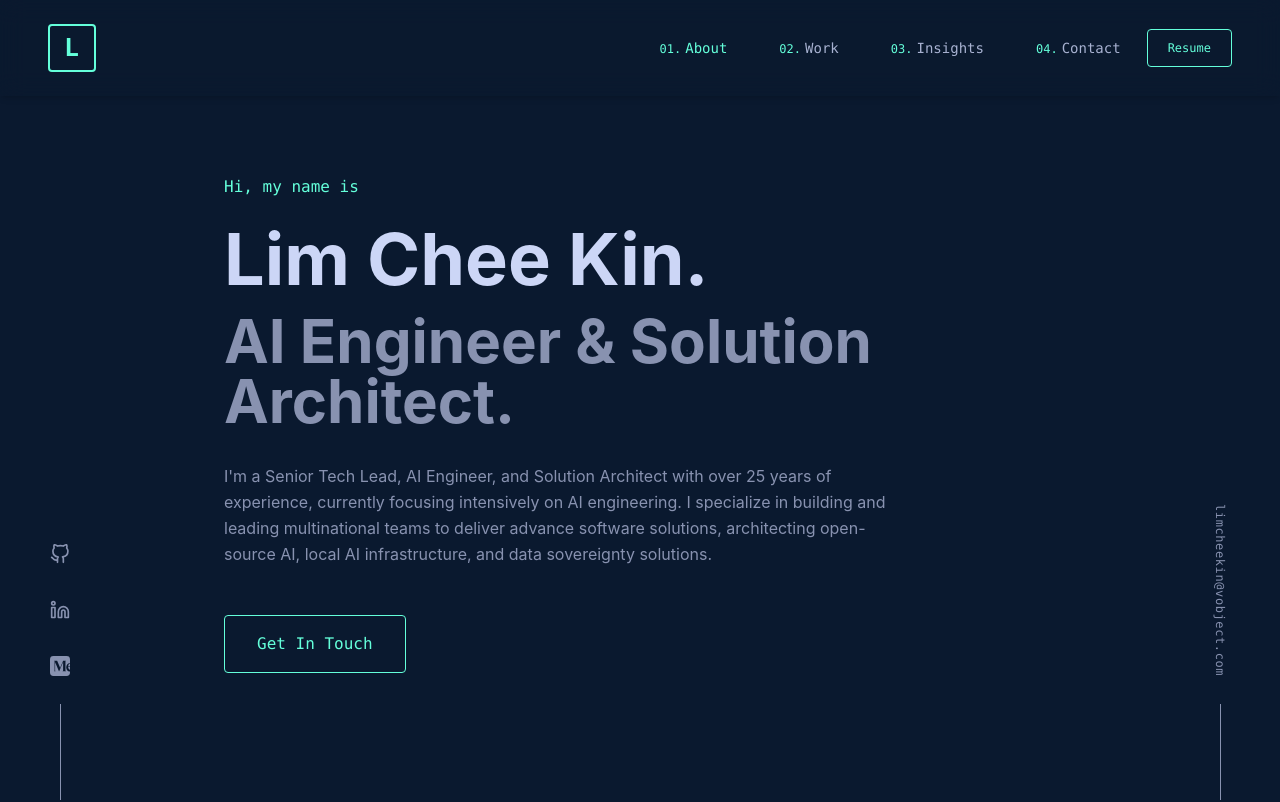
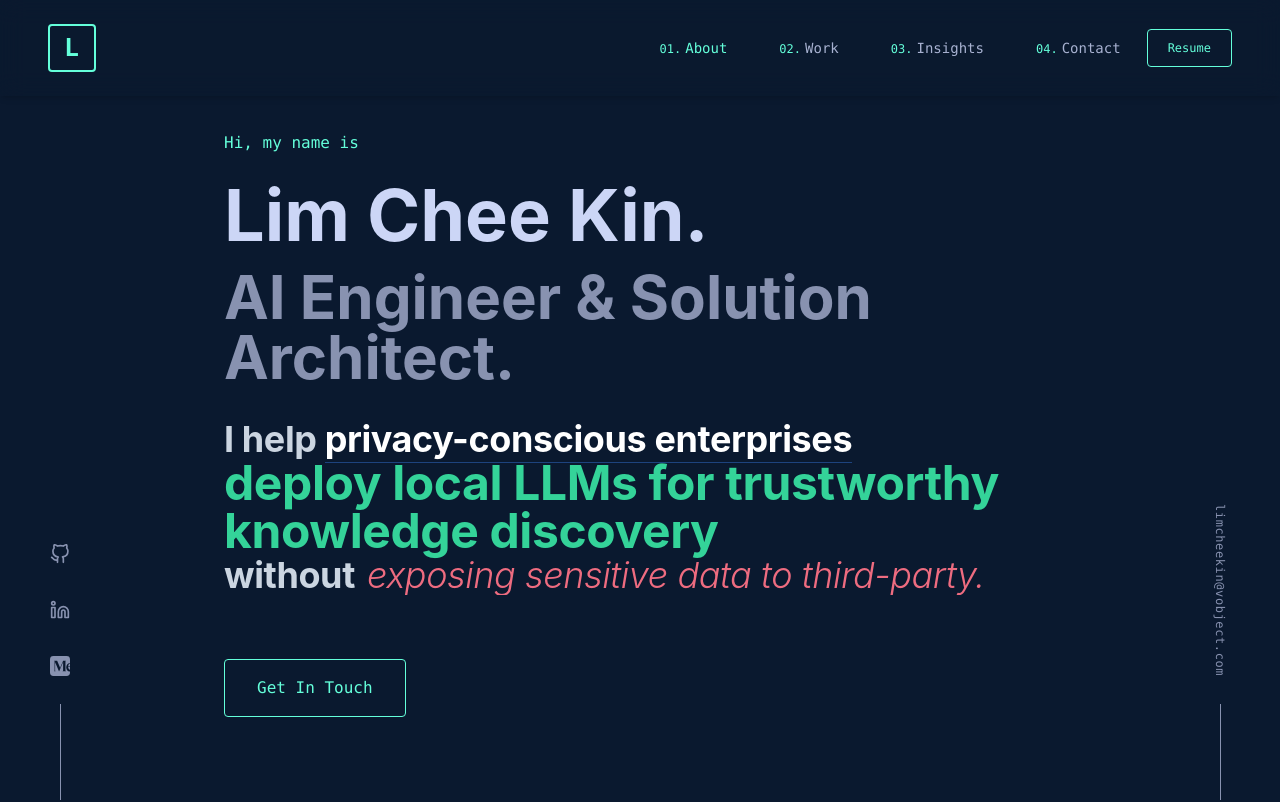
Before and after one commit to limcheekin/portfolio, a React (Vite) app: page / in a window 1280 px wide. Shown: the top 802 px of the page. Built offline with nearby package versions, Linux system fonts and the light colour scheme.

Commit message:
feat: add animated intro banner

```diff
--- /dev/null
+++ b/components/Banner.tsx
@@ -0,0 +1,80 @@
+import React, { useState, useEffect } from 'react';
+import { VALUE_PROPS } from '../constants';
+
+const Banner: React.FC = () => {
+  const [currentIndex, setCurrentIndex] = useState(0);
+  const [isExiting, setIsExiting] = useState(false);
+
+  useEffect(() => {
+    const interval = setInterval(() => {
+      setIsExiting(true);
+      setTimeout(() => {
+        setCurrentIndex((prev) => (prev + 1) % VALUE_PROPS.length);
+        setIsExiting(false);
+      }, 800);
+    }, 7000);
+
+    return () => clearInterval(interval);
+  }, []);
+
+  const prop = VALUE_PROPS[currentIndex];
+
+  return (
+    // align to top (items-start) and occupy full viewport height
+    <div className="relative w-full h-auto overflow-hidden bg-transparent flex items-start">
+      {/* remove vertical padding on container */}
+      <div className="relative z-10 w-full px-0">
+        <div className={`transition-all duration-700 ease-out transform ${isExiting ? 'opacity-0 translate-x-8 blur-sm' : 'opacity-100 translate-x-0 blur-0'}`}>
+          {/* remove default margins on h2 and tighten leading */}
+          <h2 className="font-display font-bold leading-[1.1] tracking-tight m-0">
+            <div className="text-2xl md:text-3xl lg:text-4xl text-slate-300">
+              I help <span className="text-white relative inline-block">
+                {prop.target}
+                <div className="absolute -bottom-1 left-0 w-full h-px bg-blue-500/40" />
+              </span>
+            </div>
+
+            <div className="text-3xl md:text-4xl lg:text-5xl text-emerald-400 py-0">
+              {prop.benefit}
+            </div>
+
+            <div className="text-2xl md:text-3xl lg:text-4xl text-slate-300 flex items-baseline flex-wrap gap-x-3">
+              <span>without</span>
+              <span className="text-rose-400 font-light italic opacity-95">
+                {prop.negative}.
+              </span>
+            </div>
+          </h2>
+        </div>
+      </div>
+
+      {/* Navigation buttons
+      <div className="absolute right-8 md:right-16 top-1/2 -translate-y-1/2 flex flex-col space-y-10 z-20">
+        {VALUE_PROPS.map((_, idx) => (
+          <button
+            key={idx}
+            onClick={() => {
+                if (idx === currentIndex) return;
+                setIsExiting(true);
+                setTimeout(() => {
+                  setCurrentIndex(idx);
+                  setIsExiting(false);
+                }, 400);
+            }}
+            className="group relative flex items-center"
+          >
+            <div className={`h-1 transition-all duration-700 rounded-full ${idx === currentIndex ? 'w-8 bg-blue-500' : 'w-1.5 bg-white/10 hover:bg-white/30'}`} />
+            {idx === currentIndex && (
+                <span className="absolute right-10 text-[10px] font-bold text-blue-500 tracking-widest whitespace-nowrap">
+                    0{idx + 1} / 0{VALUE_PROPS.length}
+                </span>
+            )}
+          </button>
+        ))}
+      </div>
+      */}
+    </div>
+  );
+};
+
+export default Banner;
--- a/components/HomePage.tsx
+++ b/components/HomePage.tsx
@@ -3,6 +3,7 @@ import React, { useState } from 'react';
 import { SectionWrapper, Button } from './Layout';
 import { HERO_CONTENT, ABOUT_CONTENT, EMAIL_ADDRESS, ENGINEER_NAME } from '../constants';
 import { SectionProps, ExperienceItem } from '../types';
+import Banner from './Banner';
 
 export const HeroSection: React.FC<SectionProps> = ({ id }) => {
   return (
@@ -18,9 +19,9 @@ export const HeroSection: React.FC<SectionProps> = ({ id }) => {
         <h2 className="text-3xl sm:text-4xl md:text-5xl lg:text-6xl font-bold text-slate-text mb-6 md:mb-8 animate-fadeInUp" style={{ animationDelay: '300ms' }}>
           {HERO_CONTENT.tagline}
         </h2>
-        <p className="max-w-2xl text-slate-text mb-10 md:mb-12 leading-relaxed animate-fadeInUp" style={{ animationDelay: '400ms' }}>
-          {HERO_CONTENT.introduction}
-        </p>
+        <div className="pb-16">
+         <Banner />
+        </div>
         <div className="animate-fadeInUp" style={{ animationDelay: '500ms' }}>
           <Button href={`mailto:${EMAIL_ADDRESS}`} size="lg">
             {HERO_CONTENT.ctaButton}
--- a/constants.ts
+++ b/constants.ts
@@ -1,5 +1,5 @@
 
-import { NavLink, HeroContent, AboutContent, Project, Article, ContactLink, ExperienceItem } from './types';
+import { NavLink, HeroContent, AboutContent, Project, Article, ContactLink, ExperienceItem, ValueProp} from './types';
 
 export const ENGINEER_NAME = "Lim Chee Kin";
 export const ENGINEER_TITLE = "Senior Tech Lead, AI Engineer, and Solution Architect";
@@ -24,7 +24,7 @@ export const HERO_CONTENT: HeroContent = {
   greeting: "Hi, my name is",
   name: ENGINEER_NAME + ".",
   tagline: "AI Engineer & Solution Architect.",
-  introduction: `I'm a ${ENGINEER_TITLE} with over 25 years of experience, currently focusing intensively on AI engineering. I specialize in building and leading multinational teams to deliver advance software solutions, architecting open-source AI, local AI infrastructure, and data sovereignty solutions.`,
+  introduction: `I'm a ${ENGINEER_TITLE} with over 25 years of experience, currently focusing intensively on AI engineering.`,
   ctaButton: "Get In Touch",
 };
 
@@ -317,3 +317,36 @@ export const CONTACT_CONTENT = {
 
 
 export const FOOTER_TEXT = `Designed & Built by ${ENGINEER_NAME}. Inspired by Brittany Chiang.`;
+
+export const VALUE_PROPS: ValueProp[] = [
+  {
+    target: "privacy-conscious enterprises",
+    benefit: "deploy local LLMs for trustworthy knowledge discovery",
+    negative: "exposing sensitive data to third-party"
+  },
+  {
+    target: "businesses",
+    benefit: "implement Retrieval-Augmented Generation (RAG) systems that provide accurate, contextual answers",
+    negative: "hallucinations"
+  },
+  {
+    target: "product teams",
+    benefit: "add voice-first, low-latency AI interactions to web apps",
+    negative: "ballooning infrastructure costs"
+  },
+  {
+    target: "organizations",
+    benefit: "run resilient hybrid AI (local + cloud) workloads at scale",
+    negative: "sacrificing data sovereignty"
+  },
+  {
+    target: "engineering leaders",
+    benefit: "integrate legacy databases with AI agents to unlock enterprise knowledge",
+    negative: "costly, risky migrations"
+  },
+  {
+    target: "engineering leaders",
+    benefit: "build high-performing multinational development teams",
+    negative: "cultural friction"
+  }
+];
--- a/types.ts
+++ b/types.ts
@@ -65,3 +65,9 @@ export interface SectionProps {
   id: string;
   className?: string;
 }
+
+export interface ValueProp {
+  target: string;
+  benefit: string;
+  negative: string;
+}
```
